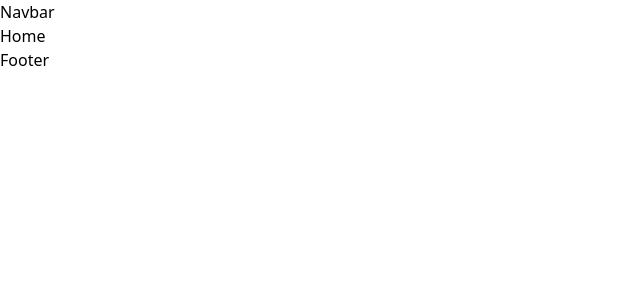
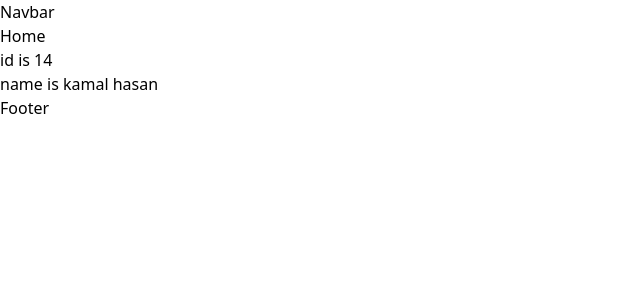
Before and after one commit to mbiplobmollah/ecommerce-project, a React (Vite) app: page / in a window 1280 px wide. Shown: the top 300 px of the page, without its empty margins (0-640 px from the left). Built offline with nearby package versions, Linux system fonts and the light colour scheme.

Commit message:
context api is done

```diff
--- a/src/App.jsx
+++ b/src/App.jsx
@@ -5,10 +5,14 @@
 import Cart from './pages/cart/Cart';
 import Dashboard from './pages/admin/dashboard/Dashboard';
 import NoPage from './pages/nopage/NoPage';
+import MyState from './context/data/myState';
+
+
 
 const App = () => {
   return (
-    <Router>
+    <MyState>
+      <Router>
       <Routes>
         <Route path="/" element={<Home />} />
         <Route path="/order" element={<Order />} />
@@ -17,6 +21,7 @@
         <Route path="/*" element={<NoPage />} />
       </Routes>
     </Router>
+    </MyState>
   );
 };
 
--- /dev/null
+++ b/src/context/data/MyContext.jsx
@@ -0,0 +1,5 @@
+import { createContext } from "react";
+
+const MyContext = createContext();
+
+export default MyContext;
--- /dev/null
+++ b/src/context/data/MyState.jsx
@@ -0,0 +1,20 @@
+import React from 'react';
+import MyContext from './MyContext';
+
+
+
+const MyState = ({children}) => {
+
+    const state = {
+        name: 'kamal hasan',
+        id: 14
+    }
+
+    return (
+        <MyContext.Provider value={state}>
+                {children}
+        </MyContext.Provider>
+    );
+};
+
+export default MyState;
--- a/src/pages/home/Home.jsx
+++ b/src/pages/home/Home.jsx
@@ -1,9 +1,20 @@
-import React from 'react';
+import React, { useContext } from 'react';
 import Layout from '../../components/layout/Layout';
+import MyContext from '../../context/data/MyContext';
 
 const Home = () => {
+
+    const context = useContext(MyContext);
+    console.log(context)
+    const {id, name} = context
     return (
-           <Layout>Home</Layout>
+           <Layout>Home
+            <div>
+                id is {id}
+                <br />
+                name is {name}
+            </div>
+           </Layout>
     );
 };
 
```
